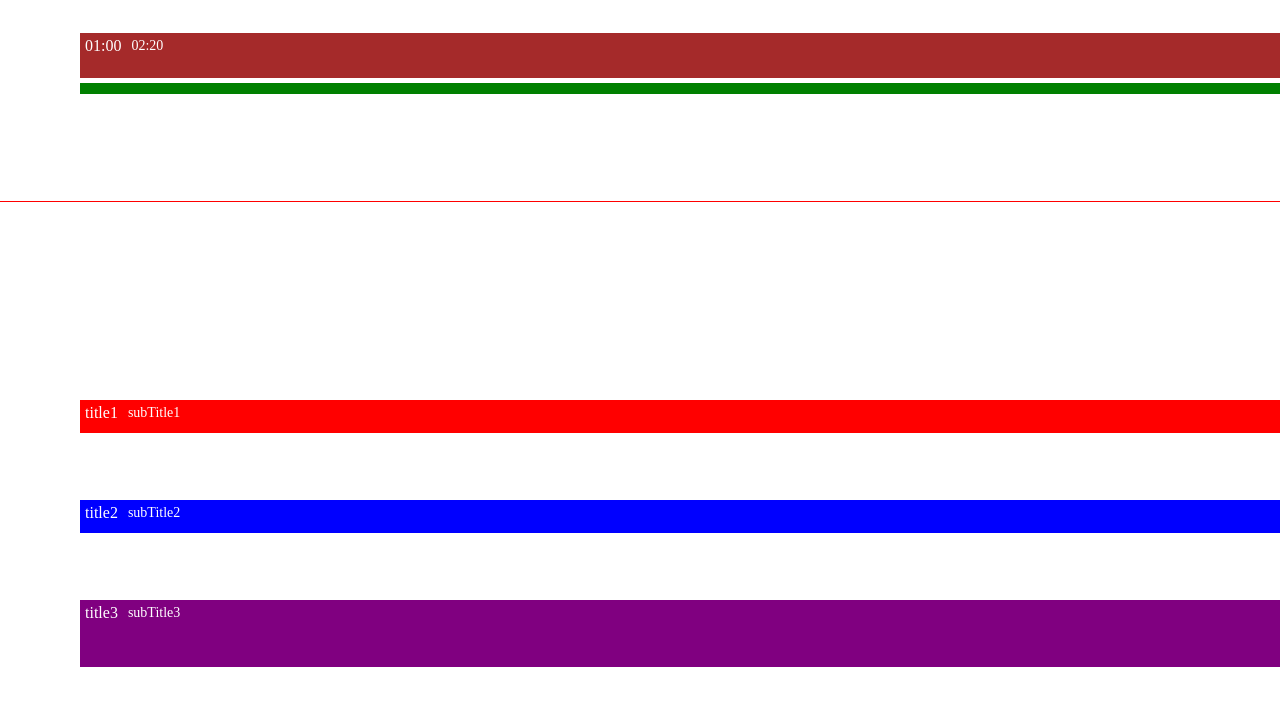
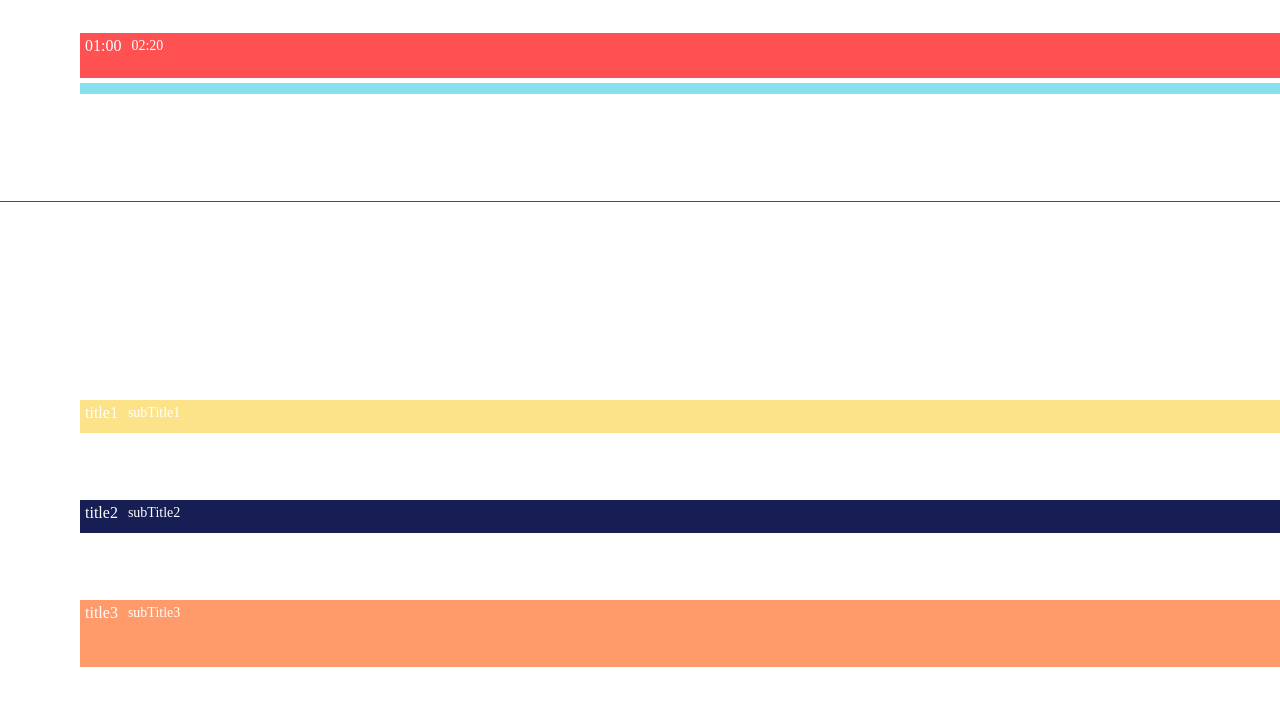
Before and after one commit to Kernel360/FE1_E2E_sumtime, a Next.js app: page /timetable in a window 1280 px wide. Shown: the top 706 px of the page. Built offline with nearby package versions, Linux system fonts and the light colour scheme.

Commit message:
chore: type명을 더 적절하게 변경

```diff
--- a/src/app/timetable/components/TaskSlot.tsx
+++ b/src/app/timetable/components/TaskSlot.tsx
@@ -21,7 +21,7 @@ function TaskSlot({ headerDate, slotTime, taskItemList, shouldDisplayTaskContent
   return (
     <div className={styled.taskSlotLayout}>
       {taskItemList.map((taskItem, index) => {
-        const { startTime, endTime, slotColor: taskColor, title, subTitle, id } = taskItem;
+        const { startTime, endTime, taskColor, title, subTitle, id } = taskItem;
         const { offsetPercent, heightPercent } = calculateTaskOffsetAndHeightPercent(
           slotStartTime,
           slotEndTime,
--- a/src/app/timetable/components/Timetable.type.ts
+++ b/src/app/timetable/components/Timetable.type.ts
@@ -2,7 +2,7 @@ interface Task {
   id: number;
   title: string;
   subTitle: string;
-  slotColor?: string;
+  taskColor?: string;
   startTime: Date;
   endTime: Date;
 }
```
